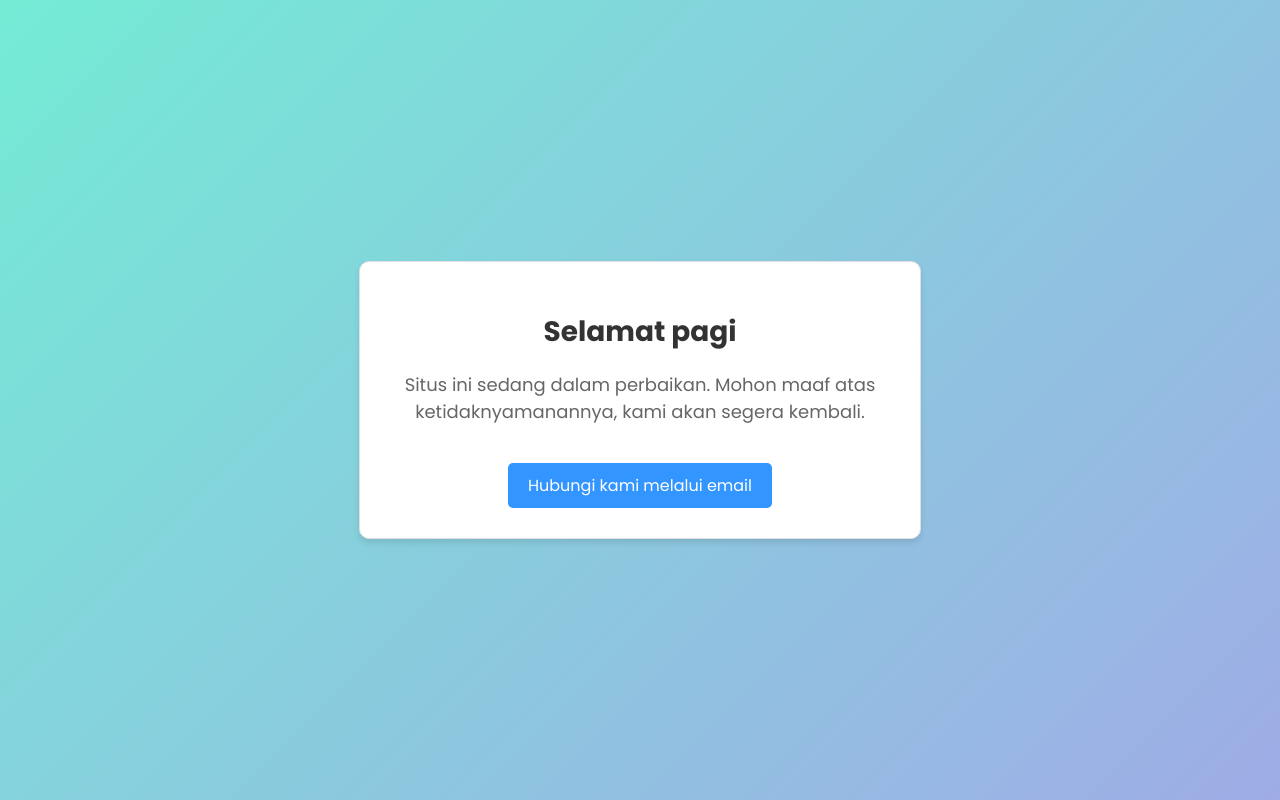
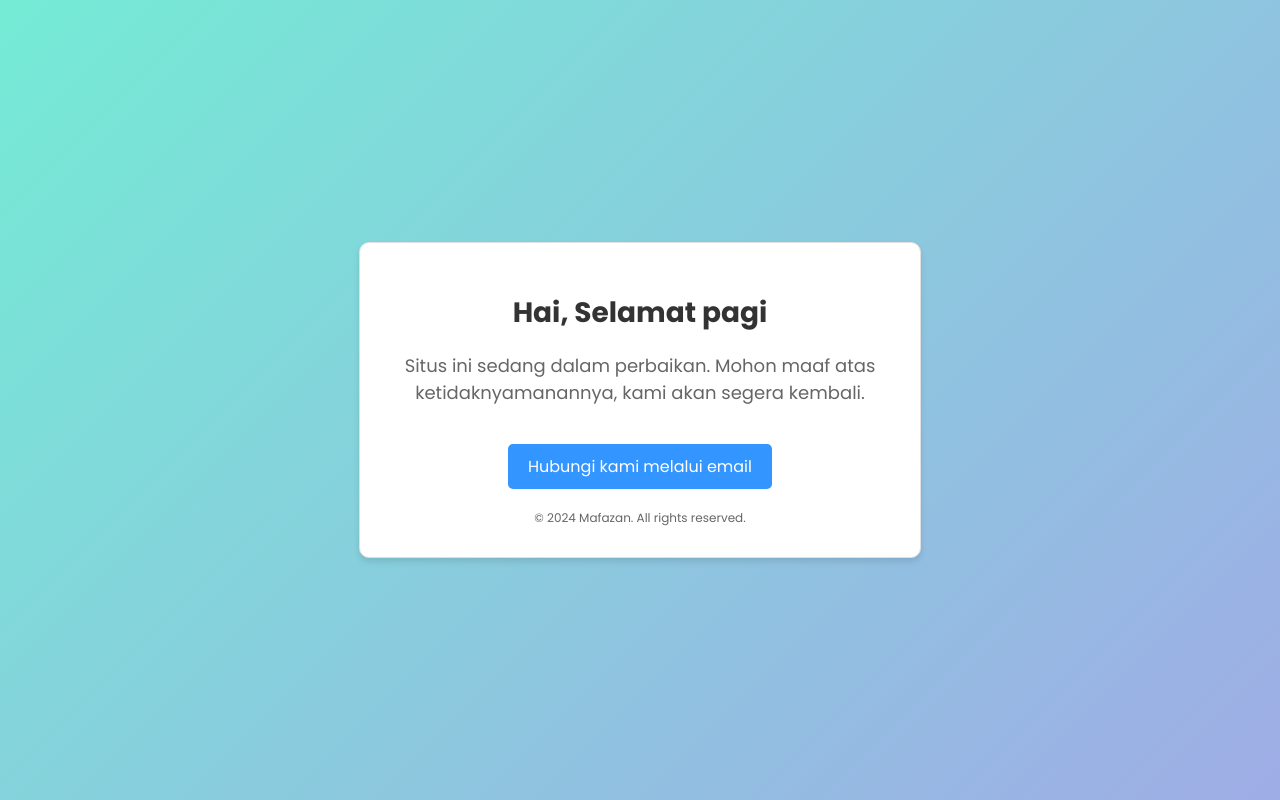
Before and after one commit to kagoweb/kagoweb.github.io, a plain HTML site: page index.html in a window 1280 px wide. Drawn offline with Linux system fonts and the light colour scheme.

Commit message:
update-copyright

```diff
--- a/index.html
+++ b/index.html
@@ -73,20 +73,22 @@
   <body>
     <div class="maintenance-container">
       <h1 id="greeting">Web Sedang Dalam Perbaikan</h1>
-      <p> Situs ini sedang dalam perbaikan. Mohon maaf atas ketidaknyamanannya, kami akan segera kembali.</p>
+      <p>Situs ini sedang dalam perbaikan. Mohon maaf atas ketidaknyamanannya, kami akan segera kembali.</p>
       <a href="mailto:fafanofficialyt@gmail.com" class="contact">Hubungi kami melalui email</a>
+      <footer style="margin-top: 20px; font-size: 12px; color: #666666;">&copy; 2024 Mafazan. All rights reserved.</footer>
     </div>
+
     <script>
       function getGreeting() {
         const now = new Date();
         const hour = now.getHours();
         let greeting;
         if (hour < 12) {
-          greeting = "Selamat pagi";
+          greeting = "Hai, Selamat pagi";
         } else if (hour < 18) {
           greeting = "Hai, Selamat siang!";
         } else {
-          greeting = "Selamat malam";
+          greeting = "Hai, Selamat malam";
         }
         return greeting;
       }
```
